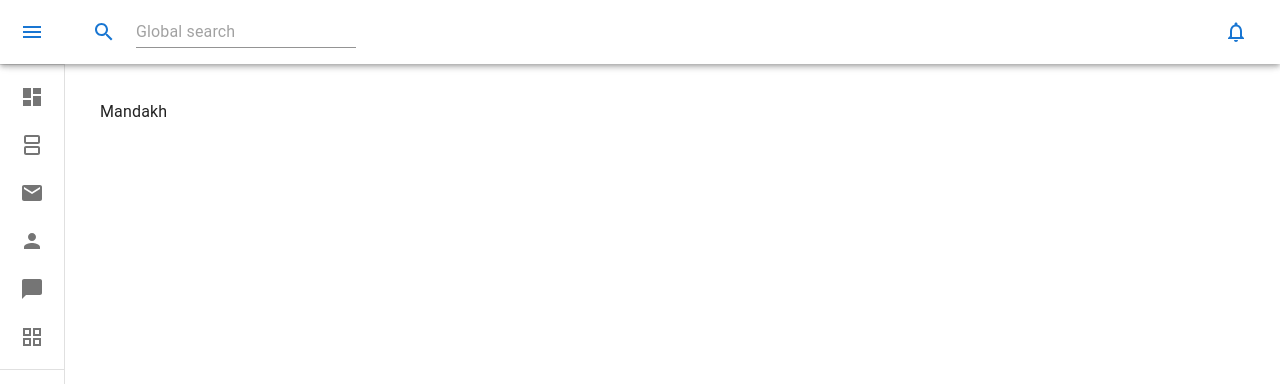
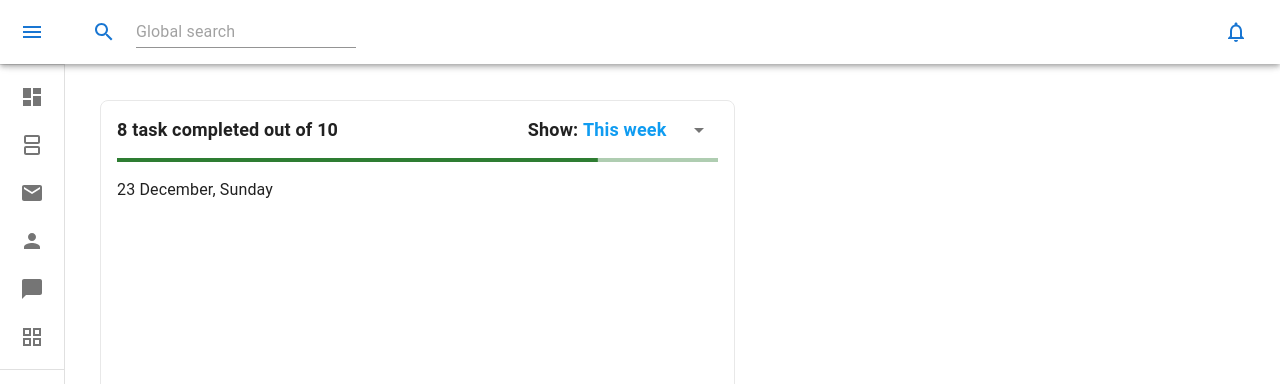
Before and after one commit to Scarlett47/CRM, a React (Create React App) app: page / in a window 1280 px wide. Shown: the top 384 px of the page. Built offline with nearby package versions, Linux system fonts and the light colour scheme.

Commit message:
dashboard

```diff
--- a/src/App.js
+++ b/src/App.js
@@ -1,4 +1,5 @@
 import * as React from "react";
+import Dashboard from "./Pages/Dashboard";
 import { styled, useTheme } from "@mui/material/styles";
 import Box from "@mui/material/Box";
 import MuiDrawer from "@mui/material/Drawer";
@@ -219,7 +220,7 @@
 					position: "fixed",
 				}}
 			>
-				Mandakh
+				<Dashboard />
 			</Box>
 		</Box>
 	);
--- a/src/Pages/Dashboard.js
+++ b/src/Pages/Dashboard.js
@@ -1,11 +1,71 @@
-import React from 'react'
+import React from "react";
+import { LinearProgress, Box, Typography } from "@mui/material";
+import InputLabel from "@mui/material/InputLabel";
+import FormControl from "@mui/material/FormControl";
+import NativeSelect from "@mui/material/NativeSelect";
 
 function Dashboard() {
-  return (
-    <div style={{
-        color:"black"
-    }}>Dashboard</div>
-  )
+	return (
+		<>
+			<Box
+				sx={{
+					height: 718,
+					width: 635,
+					border: "1px solid #e8e8e8",
+					borderRadius: 2,
+					padding: 2,
+				}}
+			>
+				<Box sx={{ display: "flex", justifyContent: "space-between" }}>
+					<Typography
+						sx={{
+							fontWeight: 600,
+							fontSize: "18px",
+							lineHeight: "25px",
+							paddingBottom: "10px",
+						}}
+					>
+						8 task completed out of 10
+					</Typography>
+					<Typography
+						sx={{
+							fontWeight: 600,
+							fontSize: "18px",
+							lineHeight: "25px",
+							paddingBottom: "10px",
+						}}
+					>
+						Show:{" "}
+						<FormControl>
+							<NativeSelect
+								defaultValue={1}
+								disableUnderline
+								sx={{
+									marginTop: "-4px",
+									fontWeight: 600,
+									fontSize: "18px",
+									color: "#109CF1",
+								}}
+							>
+								<option value={1}>This week</option>
+								<option value={2}>This months</option>
+								<option value={3}>This year</option>
+							</NativeSelect>
+						</FormControl>
+					</Typography>
+				</Box>
+				<LinearProgress
+					variant="buffer"
+					value={80}
+					color="success"
+					sx={{
+						width: "100%",
+					}}
+				/>
+				<p>23 December, Sunday</p>
+			</Box>
+		</>
+	);
 }
 
-export default Dashboard
+export default Dashboard;
```
Also changed, not shown: src/index.css (+8 -8 lines), src/index.js (+12 -12 lines).
